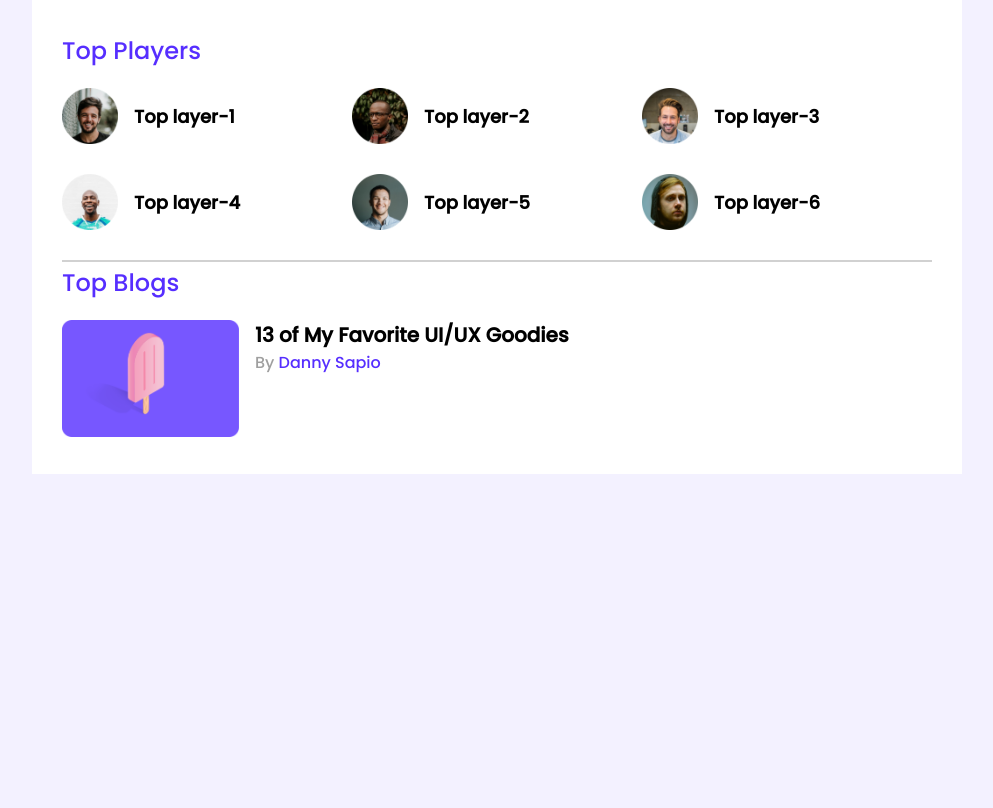
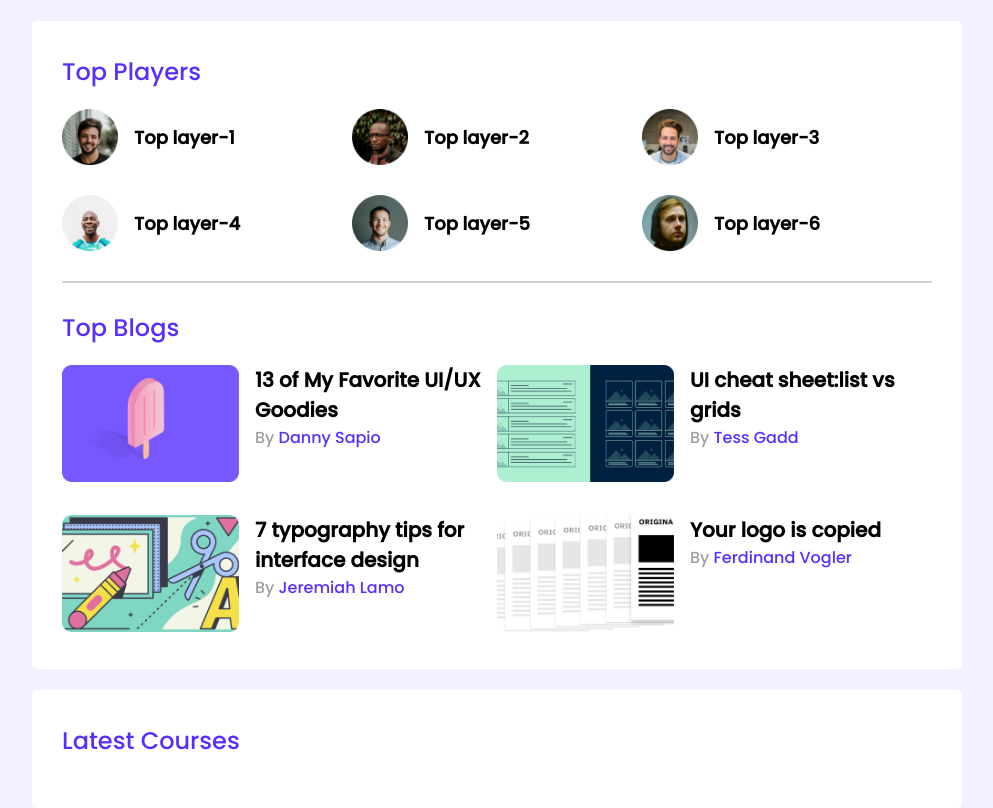
Before and after one commit to rifatwali121/leader-board-css3, a plain HTML site: page index.html in a window 1280 px wide. Shown: the whole page, without its empty margins (143-1136 px from the left). Drawn offline with Linux system fonts and the light colour scheme.

Commit message:
multiple blogs commit

```diff
--- a/CSS/style.css
+++ b/CSS/style.css
@@ -11,15 +11,21 @@ body{
     background-color:#ffffff;
     width: 870px;
     padding: 30px;
+    border-radius:5px ;
+    margin-top: 21px;
 
 }
 hr{
     border: 1px solid #D1D1D1;
 
+    margin-bottom: 27px;
+
 }
 main{
     display: flex;
-    justify-content: center;
+    flex-direction: column;
+    align-items: center;
+    /* justify-content: center; */
 }
 /* top player style */
 .top-palyers{
@@ -58,6 +64,11 @@ main{
 
 /* -----------
             top blog styles ------------------*/
+.blogs{
+    display: grid;
+    grid-template-columns: repeat(2, 1fr);
+    grid-row-gap: 26px;
+}
 
    .blog{
     display: flex;
--- a/index.html
+++ b/index.html
@@ -64,8 +64,41 @@
                 <p class="blog-author">By <a href=""> Danny Sapio</a></p>
               </div>
             </article>
+            <article class="blog">
+              <div class="thumbnail">
+                <img src="images/blogs/blog-2.png" alt="" />
+              </div>
+              <div class="blog-info">
+                <h3 class="blog-title">UI cheat sheet:list vs grids</h3>
+                <p class="blog-author">By <a href="">Tess Gadd</a></p>
+              </div>
+            </article>
+            <article class="blog">
+              <div class="thumbnail">
+                <img src="images/blogs/blog-3.png" alt="" />
+              </div>
+              <div class="blog-info">
+                <h3 class="blog-title">
+                  7 typography tips for interface design
+                </h3>
+                <p class="blog-author">By <a href="">Jeremiah Lamo</a></p>
+              </div>
+            </article>
+            <article class="blog">
+              <div class="thumbnail">
+                <img src="images/blogs/blog-4.png" alt="" />
+              </div>
+              <div class="blog-info">
+                <h3 class="blog-title">Your logo is copied</h3>
+                <p class="blog-author">By <a href="">Ferdinand Vogler</a></p>
+              </div>
+            </article>
           </div>
         </div>
+      </section>
+      <!-- latest Courses -->
+      <section class="container">
+        <h2 class="section-title">Latest Courses</h2>
       </section>
     </main>
   </body>
```
